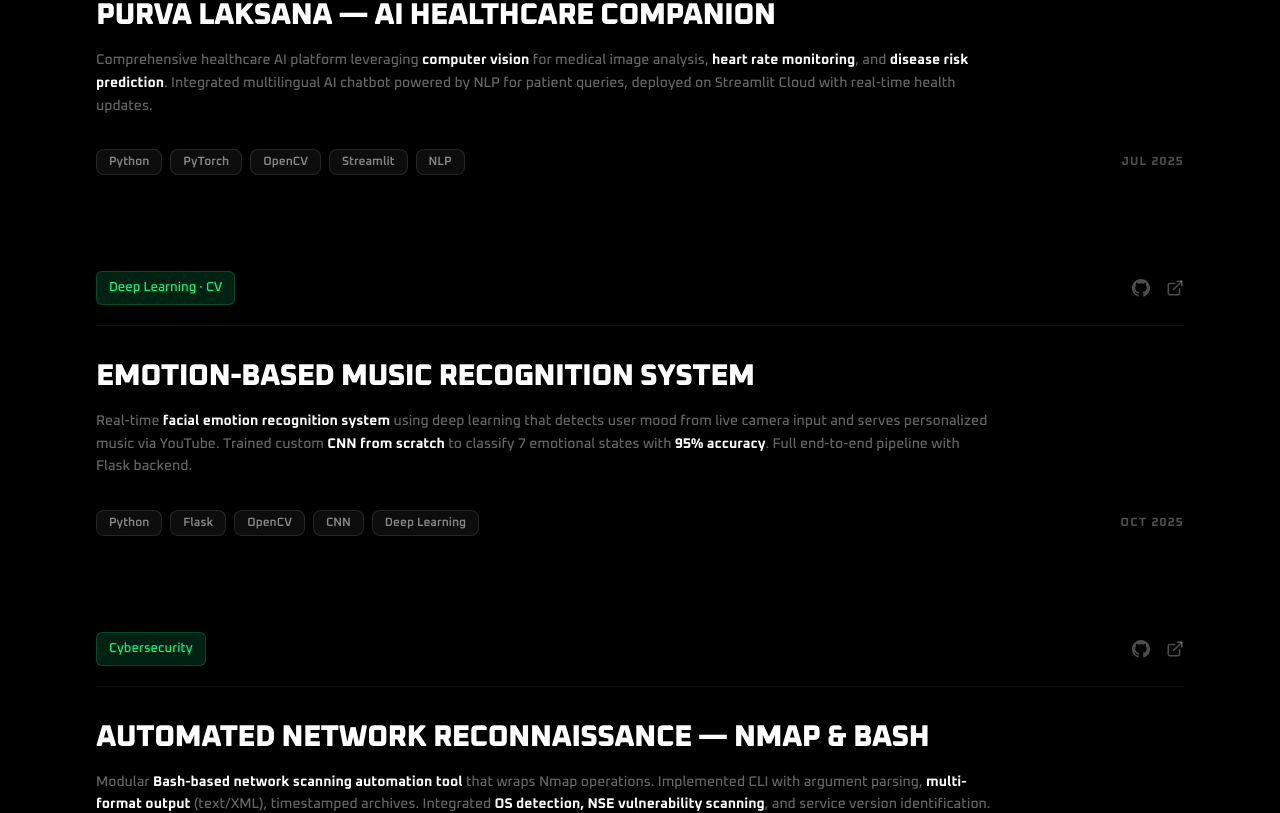
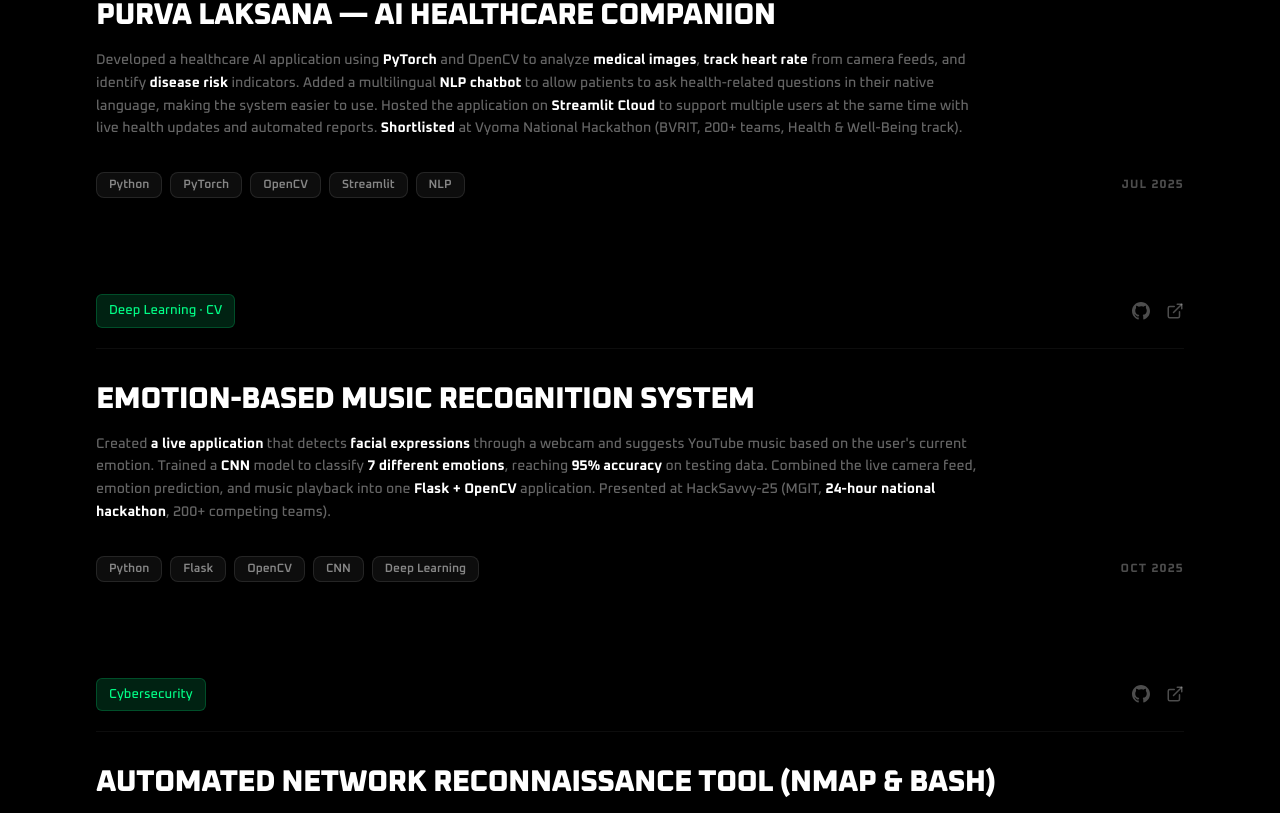
Before and after one commit to abhishek4643/Portfolio, a Next.js app: page / in a window 1280 px wide. Shown: the part 2600-3413 px from the top of the page. Built offline with nearby package versions, Linux system fonts and the light colour scheme.

Commit message:
minor change

```diff
--- a/components/Contact.tsx
+++ b/components/Contact.tsx
@@ -172,7 +172,12 @@
                 ))}
               </div>
             </div>
-            <p className="text-[10px] font-mono text-white/20 mt-6">Based in Hyderabad, India 🇮🇳</p>
+            <p
+              className="text-[10px] font-mono text-[#00FF87]/60 mt-6 tracking-widest"
+              style={{ textShadow: "0 0 8px rgba(0,255,135,0.7), 0 0 20px rgba(0,255,135,0.4)" }}
+            >
+              Based in Hyderabad, India 🇮🇳
+            </p>
           </div>
 
           {/* Social link cards */}
--- a/components/Projects.tsx
+++ b/components/Projects.tsx
@@ -14,7 +14,7 @@
     gradient: "linear-gradient(135deg,#00FF87,#00FF87)",
     description: (
       <>
-        Comprehensive healthcare AI platform leveraging <strong className="text-white">computer vision</strong> for medical image analysis, <strong className="text-white">heart rate monitoring</strong>, and <strong className="text-white">disease risk prediction</strong>. Integrated multilingual AI chatbot powered by NLP for patient queries, deployed on Streamlit Cloud with real-time health updates.
+        Developed a healthcare AI application using <strong className="text-white">PyTorch</strong> and OpenCV to analyze <strong className="text-white">medical images</strong>, <strong className="text-white">track heart rate</strong> from camera feeds, and identify <strong className="text-white">disease risk</strong> indicators. Added a multilingual <strong className="text-white">NLP chatbot</strong> to allow patients to ask health-related questions in their native language, making the system easier to use. Hosted the application on <strong className="text-white">Streamlit Cloud</strong> to support multiple users at the same time with live health updates and automated reports. <strong className="text-white">Shortlisted</strong> at Vyoma National Hackathon (BVRIT, 200+ teams, Health &amp; Well-Being track).
       </>
     ),
     tech: ["Python", "PyTorch", "OpenCV", "Streamlit", "NLP"],
@@ -29,7 +29,7 @@
     gradient: "linear-gradient(135deg,#00FF87,#00FF87)",
     description: (
       <>
-        Real-time <strong className="text-white">facial emotion recognition system</strong> using deep learning that detects user mood from live camera input and serves personalized music via YouTube. Trained custom <strong className="text-white">CNN from scratch</strong> to classify 7 emotional states with <strong className="text-white">95% accuracy</strong>. Full end-to-end pipeline with Flask backend.
+        Created <strong className="text-white">a live application</strong> that detects <strong className="text-white">facial expressions</strong> through a webcam and suggests YouTube music based on the user&apos;s current emotion. Trained a <strong className="text-white">CNN</strong> model to classify <strong className="text-white">7 different emotions</strong>, reaching <strong className="text-white">95% accuracy</strong> on testing data. Combined the live camera feed, emotion prediction, and music playback into one <strong className="text-white">Flask + OpenCV</strong> application. Presented at HackSavvy-25 (MGIT, <strong className="text-white">24-hour national hackathon</strong>, 200+ competing teams).
       </>
     ),
     tech: ["Python", "Flask", "OpenCV", "CNN", "Deep Learning"],
@@ -37,14 +37,14 @@
     link: "#",
   },
   {
-    title: "Automated Network Reconnaissance — Nmap & Bash",
+    title: "Automated Network Reconnaissance Tool (Nmap & Bash)",
     tag: "Cybersecurity",
     tagColor: "#00FF87",
     date: "Mar 2025",
     gradient: "linear-gradient(135deg, #00FF87, #00FF87)",
     description: (
       <>
-        Modular <strong className="text-white">Bash-based network scanning automation tool</strong> that wraps Nmap operations. Implemented CLI with argument parsing, <strong className="text-white">multi-format output</strong> (text/XML), timestamped archives. Integrated <strong className="text-white">OS detection, NSE vulnerability scanning</strong>, and service version identification.
+        Wrote a Bash script using <strong className="text-white">Nmap</strong> to run quick, normal, and deep network scans <strong className="text-white">using CLI arguments</strong>, reducing the need to type out manual commands. Added <strong className="text-white">text and XML output formats</strong> with timestamps to keep track of scan results over time. Included <strong className="text-white">OS detection</strong>, service version checking, and <strong className="text-white">NSE</strong> scripts to find common <strong className="text-white">CVEs</strong> and <strong className="text-white">vulnerabilities</strong>. Ran tests on a local lab network to ensure the tool gave accurate and consistent results.
       </>
     ),
     tech: ["Bash", "Nmap", "Linux", "Shell Scripting"],
```
